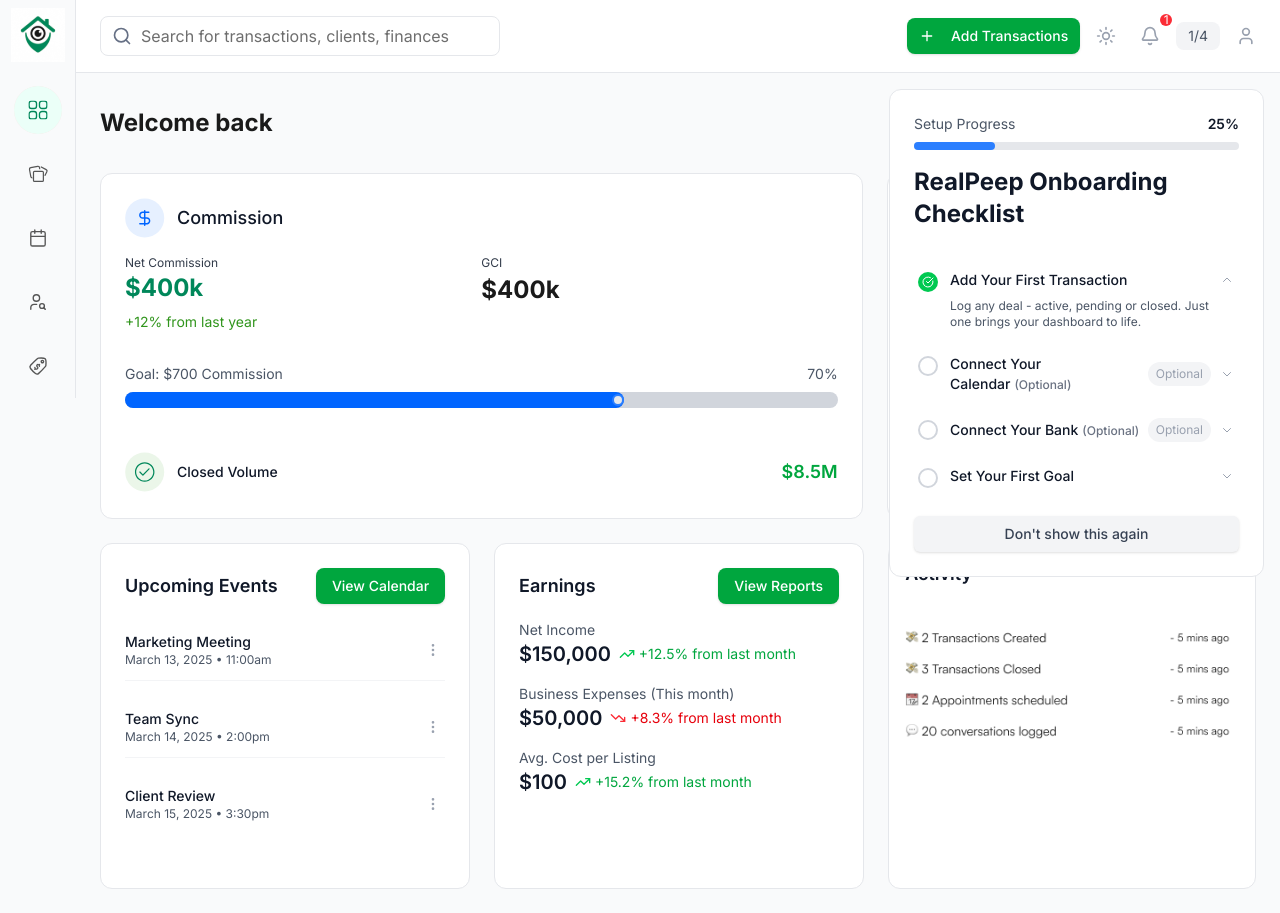
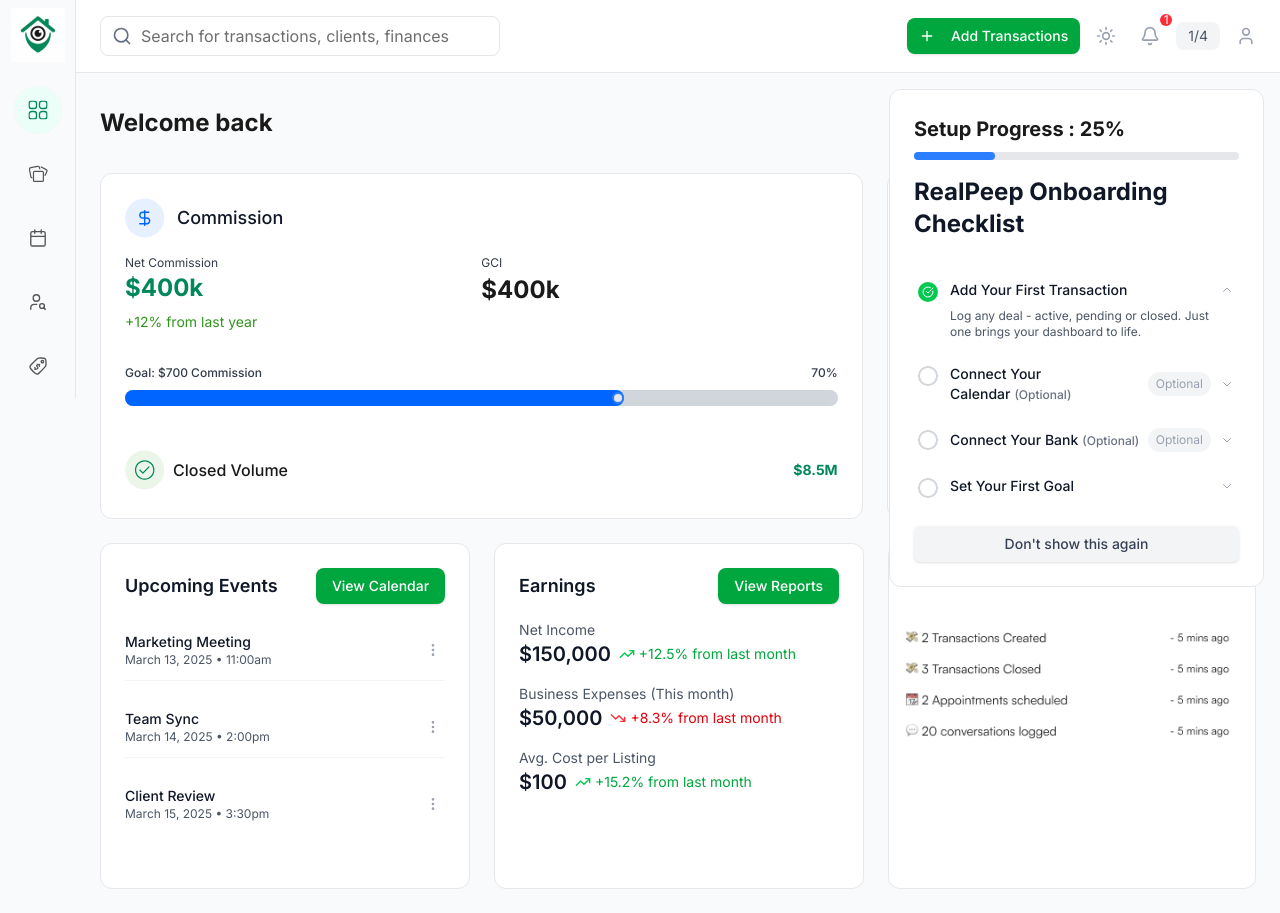
Before and after one commit to MuhammadRaza27/real-pee, a React (Vite) app: page /dashboard in a window 1280 px wide. Built offline with nearby package versions, Linux system fonts and the light colour scheme; a web font is replaced by a local one.

Commit message:
All Updates

```diff
--- a/src/auth/Dashboard.jsx
+++ b/src/auth/Dashboard.jsx
@@ -297,7 +297,7 @@ const Dashboard = () => {
                       <span className="text-sm text-[#31951D]">+12% from last year</span>
                   </div>
                 <div>
-                  <div className="flex justify-between text-sm text-gray-600 mb-2 mt-8">
+                  <div className="flex justify-between text-[12px] text-[#323B4A] font-medium mb-2 mt-8">
                     <span>Goal: $700 Commission</span>
                     <span>70%</span>
                   </div>
@@ -311,13 +311,13 @@ const Dashboard = () => {
 
                   {/* Closed Volume Line */}
                   <div className="mt-8 flex items-center justify-between py-3">
-                    <div className="flex items-center space-x-3">
+                    <div className="flex items-center space-x-2">
                       <div className="w-10 h-10 flex items-center justify-center">
                         <img src={badgeBaseImage} alt="Badge" className="w-10 h-10" />
                       </div>
-                      <span className="text-sm font-medium text-gray-900">Closed Volume</span>
+                      <span className="text-base font-medium text-[#1A1A1A]">Closed Volume</span>
                     </div>
-                    <span className="text-lg font-semibold text-green-600">$8.5M</span>
+                    <span className="text-sm font-bold text-[#00875A]">$8.5M</span>
                   </div>
                 </div>
               </div>
@@ -372,13 +372,13 @@ const Dashboard = () => {
                 <div className="bg-white rounded-xl w-[375px] max-w-[calc(100vw-2rem)] p-6 border border-gray-200">
                 <div className="mb-4">
                   <div className="flex justify-between items-center mb-2">
-                    <span className="text-sm text-gray-600">Setup Progress</span>
-                    <span className="text-sm font-semibold text-gray-900">{Math.round(progressPercentage)}%</span>
+                    <span className="text-[20px] font-bold text-[#1A1A1A]">Setup Progress : {Math.round(progressPercentage)}%</span>
+
                   </div>
                   <div className="w-full bg-gray-200 rounded-full h-2">
                     <div
                       className="bg-blue-500 h-2 rounded-full transition-all duration-300"
-                      style={{width: `${progressPercentage}%`}}
+                      style={{width:  `${progressPercentage}%`}}
                     ></div>
                   </div>
                 </div>
--- a/src/auth/Login.jsx
+++ b/src/auth/Login.jsx
@@ -28,8 +28,10 @@ const Login = () => {
 
   const handleSubmit = (e) => {
     e.preventDefault()
+    console.log('Form data:', formData)
     alert('Logged in successfully (demo)')
-    console.log('Form data:', formData)
+    // Navigate to dashboard after alert
+    window.location.href = '/dashboard'
   }
 
   return (
@@ -98,7 +100,7 @@ const Login = () => {
               type="submit"
               className='!bg-[#00875A] text-white'
             >
-             <Link to="/dashboard"> Sign in</Link>
+              Sign in
             </Button>
 
             <Button
```
